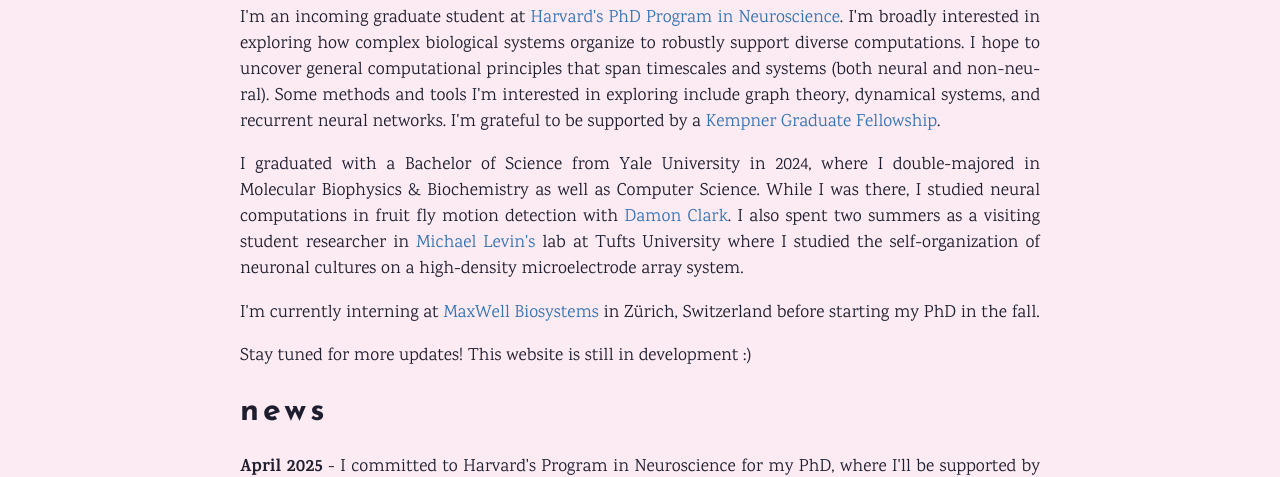
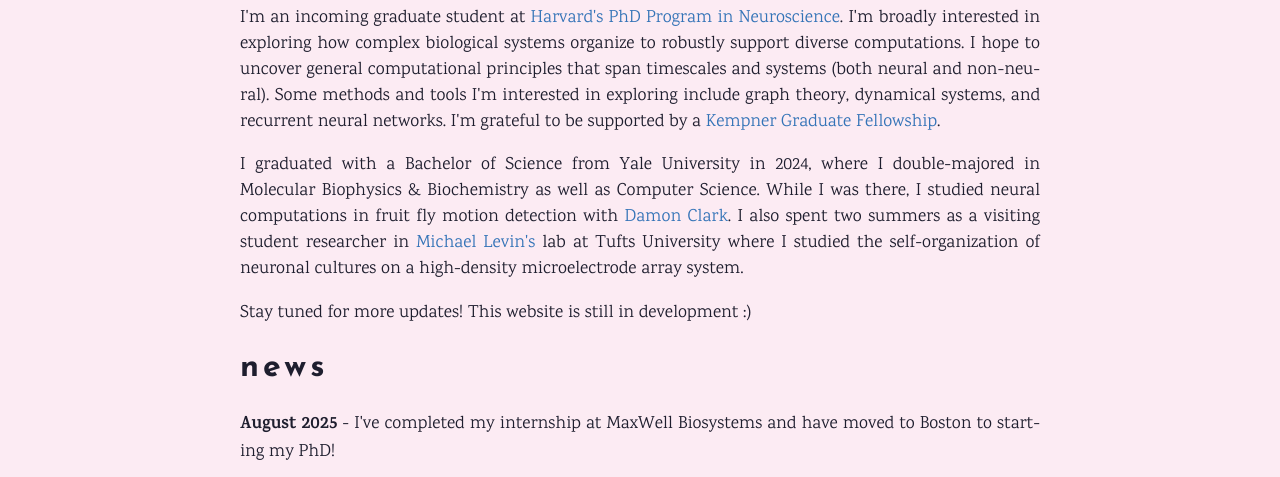
Before and after one commit to nathanhwu/nathanhwu.github.io, an Astro site: page / in a window 1280 px wide. Shown: the part 484-961 px from the top of the page. Built offline with nearby package versions, Linux system fonts and the light colour scheme; Astro itself is replaced by a stand-in of ours.

Commit message:
news update

```diff
--- a/src/pages/index.astro
+++ b/src/pages/index.astro
@@ -23,14 +23,14 @@ const description = "Nathan Wu is a PhD student in Neuroscience at Harvard Unive
     </p>
 
     <p>
-        I'm currently interning at <a href="https://www.mxwbio.com/" target="_blank">MaxWell Biosystems</a> in Zürich, Switzerland before starting my PhD in the fall.
-    </p>
-
-    <p>
         Stay tuned for more updates! This website is still in development :)
     </p>
 
     <h2>News</h2>
+    <p>
+        <b>August 2025 </b> - I've completed my internship at MaxWell Biosystems and have moved to Boston to starting my PhD!
+    </p>
+
     <p>
         <b>April 2025 </b> - I committed to Harvard's Program in Neuroscience for my PhD, where I'll be supported by a Kempner Graduate Fellowship (view the announcement <a href="https://kempnerinstitute.harvard.edu/news/kempner-institute-announces-recipients-of-2025-graduate-fellowships/" target="_blank">here</a>). I'm incredibly excited to be part of such an exciting community of scholars, and I'm grateful that I'll be close to family and friends over the next few years :)
     </p>
```
